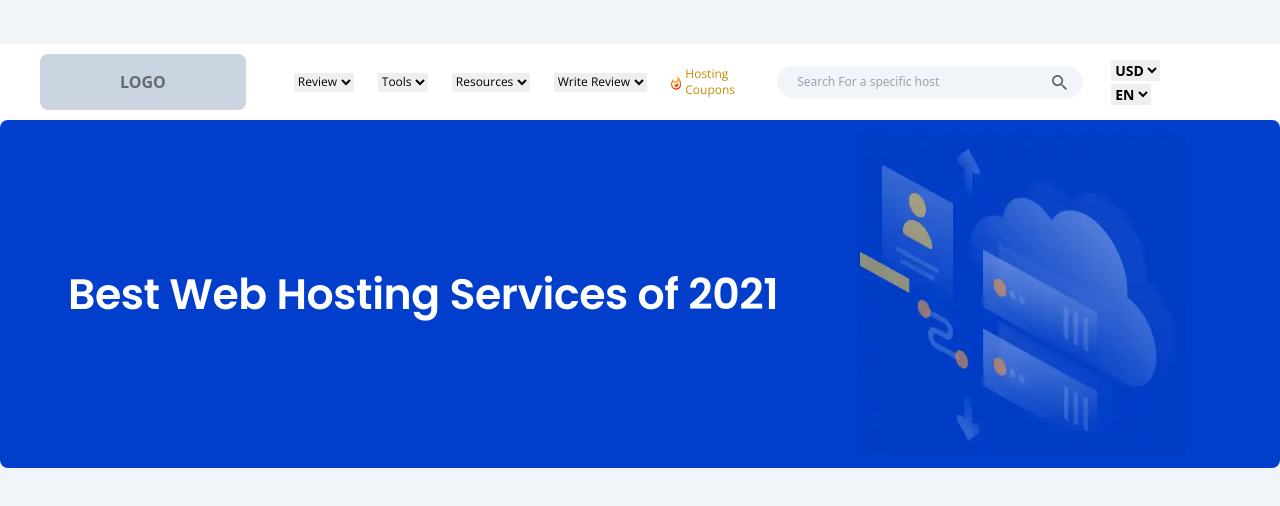
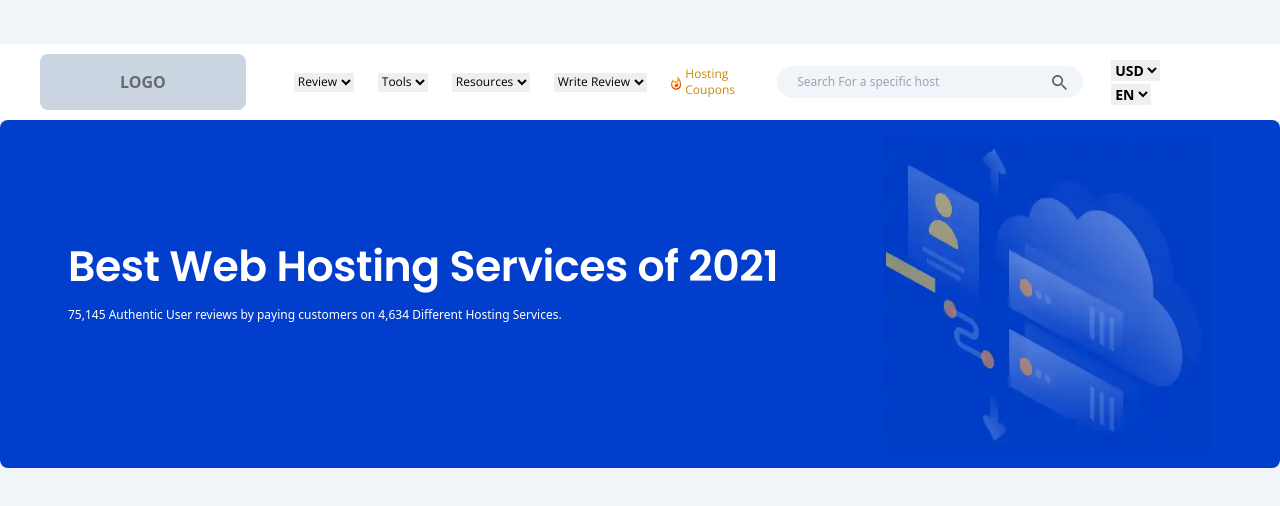
Before and after one commit to ChandeepSharma/hosting-company, a website: page public/index.html in a window 1280 px wide. Drawn offline with nearby package versions, Linux system fonts and the light colour scheme.

Commit message:
banner section completed

```diff
--- a/public/index.html
+++ b/public/index.html
@@ -1,5 +1,6 @@
 <!DOCTYPE html>
 <html lang="en">
+
 <head>
     <!-- title -->
     <title>Hosting Company Compare Website (Community)</title>
@@ -11,6 +12,7 @@
     <!-- tailwind css -->
     <link rel="stylesheet" href="tailwind.css">
 </head>
+
 <body class="bg-slate-100">
     <!-- header -->
     <header class="w-full pt-11">
@@ -18,13 +20,15 @@
             <button class="absolute sm:end-12 end-6 shadow-xl rounded-lg lg:hidden block">
                 <!-- svg -->
                 <svg width="50px" height="35px" viewBox="0 0 24 24" fill="blue" xmlns="http://www.w3.org/2000/svg">
-                <path d="M20 7L4 7" stroke="#1C274C" stroke-width="1.5" stroke-linecap="round"/>
-                <path d="M20 12L4 12" stroke="#1C274C" stroke-width="1.5" stroke-linecap="round"/>
-                <path d="M20 17L4 17" stroke="#1C274C" stroke-width="1.5" stroke-linecap="round"/>
+                    <path d="M20 7L4 7" stroke="#1C274C" stroke-width="1.5" stroke-linecap="round" />
+                    <path d="M20 12L4 12" stroke="#1C274C" stroke-width="1.5" stroke-linecap="round" />
+                    <path d="M20 17L4 17" stroke="#1C274C" stroke-width="1.5" stroke-linecap="round" />
                 </svg>
                 <!--/ svg -->
             </button>
-            <div class="text-[#00000080] font-extrabold uppercase bg-slate-300 w-fit sm:px-20 sm:py-4 px-10 py-2 rounded-lg me-auto lg:me-0">logo</div>
+            <div
+                class="text-[#00000080] font-extrabold uppercase bg-slate-300 w-fit sm:px-20 sm:py-4 px-10 py-2 rounded-lg me-auto lg:me-0">
+                logo</div>
             <div class="w-fit xl:ms-12 lg:ms-2 lg:block hidden">
                 <ul class="capitalize font-open-sans text-xs font-normal xl:gap-x-6 lg:gap-x-3 flex items-center">
                     <li><select name="" id="">
@@ -39,12 +43,16 @@
                     <li><select name="" id="">
                             <option value="">Write Review</option>
                         </select></li>
-                    <li class="flex items-center text-yellow-600"><svg class="me-1" xmlns="http://www.w3.org/2000/svg" width="11" height="15" viewBox="0 0 11 15" fill="none">
-                        <path d="M5.02479 9.12493C4.12206 9.31079 3.5844 9.89491 3.5844 10.7246C3.5844 11.6141 4.32119 12.331 5.2372 12.331C6.59795 12.331 7.69982 11.2291 7.69982 9.86836C7.69982 9.15812 7.60025 8.46115 7.39448 7.79738C6.8701 8.50762 5.93417 8.93907 5.02479 9.12493ZM6.30588 0.834351C6.30588 0.834351 6.79708 2.59336 6.79708 4.02048C6.79708 5.38786 5.90098 6.49637 4.5336 6.49637C3.15958 6.49637 2.12409 5.38786 2.12409 4.02048L2.144 3.78152C0.803171 5.37459 0 7.43894 0 9.6825C0 12.6164 2.37632 14.9927 5.31022 14.9927C8.24411 14.9927 10.6204 12.6164 10.6204 9.6825C10.6204 6.10474 8.90125 2.91197 6.30588 0.834351ZM5.31022 13.6652C3.11312 13.6652 1.32755 11.8796 1.32755 9.6825C1.32755 8.66692 1.52669 7.66462 1.8984 6.74197C2.56882 7.41238 3.49811 7.82393 4.5336 7.82393C6.29925 7.82393 7.68654 6.60921 8.03834 4.88339C8.85479 6.3437 9.29288 7.98323 9.29288 9.6825C9.29288 11.8796 7.50732 13.6652 5.31022 13.6652Z" fill="url(#paint0_linear_59_447)"/>
+                    <li class="flex items-center text-yellow-600"><svg class="me-1" xmlns="http://www.w3.org/2000/svg"
+                            width="11" height="15" viewBox="0 0 11 15" fill="none">
+                            <path
+                                d="M5.02479 9.12493C4.12206 9.31079 3.5844 9.89491 3.5844 10.7246C3.5844 11.6141 4.32119 12.331 5.2372 12.331C6.59795 12.331 7.69982 11.2291 7.69982 9.86836C7.69982 9.15812 7.60025 8.46115 7.39448 7.79738C6.8701 8.50762 5.93417 8.93907 5.02479 9.12493ZM6.30588 0.834351C6.30588 0.834351 6.79708 2.59336 6.79708 4.02048C6.79708 5.38786 5.90098 6.49637 4.5336 6.49637C3.15958 6.49637 2.12409 5.38786 2.12409 4.02048L2.144 3.78152C0.803171 5.37459 0 7.43894 0 9.6825C0 12.6164 2.37632 14.9927 5.31022 14.9927C8.24411 14.9927 10.6204 12.6164 10.6204 9.6825C10.6204 6.10474 8.90125 2.91197 6.30588 0.834351ZM5.31022 13.6652C3.11312 13.6652 1.32755 11.8796 1.32755 9.6825C1.32755 8.66692 1.52669 7.66462 1.8984 6.74197C2.56882 7.41238 3.49811 7.82393 4.5336 7.82393C6.29925 7.82393 7.68654 6.60921 8.03834 4.88339C8.85479 6.3437 9.29288 7.98323 9.29288 9.6825C9.29288 11.8796 7.50732 13.6652 5.31022 13.6652Z"
+                                fill="url(#paint0_linear_59_447)" />
                             <defs>
-                          <linearGradient id="paint0_linear_59_447" x1="-0.796533" y1="-4.38959" x2="5.31022" y2="14.9927" gradientUnits="userSpaceOnUse">
-                            <stop stop-color="#FAFF0D"/>
-                            <stop offset="1" stop-color="#E73700"/>
+                                <linearGradient id="paint0_linear_59_447" x1="-0.796533" y1="-4.38959" x2="5.31022"
+                                    y2="14.9927" gradientUnits="userSpaceOnUse">
+                                    <stop stop-color="#FAFF0D" />
+                                    <stop offset="1" stop-color="#E73700" />
                                 </linearGradient>
                             </defs>
                         </svg>Hosting Coupons</li>
@@ -52,8 +60,12 @@
             </div>
             <div class="items-center ms-auto lg:flex hidden">
                 <div class="w-fit relative flex items-center">
-                    <input class="xl:pe-28 lg:pe-10 text-xs bg-slate-100 rounded-full py-2 ps-5" type="search" name="" id="" placeholder="Search For a specific host"><svg class="absolute end-4" xmlns="http://www.w3.org/2000/svg" width="15" height="15" viewBox="0 0 15 15" fill="none">
-                        <path d="M10.7204 9.43396H10.0429L9.80274 9.2024C10.6432 8.2247 11.1492 6.9554 11.1492 5.57461C11.1492 2.49571 8.65352 0 5.57461 0C2.49571 0 0 2.49571 0 5.57461C0 8.65352 2.49571 11.1492 5.57461 11.1492C6.9554 11.1492 8.2247 10.6432 9.2024 9.80274L9.43396 10.0429V10.7204L13.7221 15L15 13.7221L10.7204 9.43396ZM5.57461 9.43396C3.43911 9.43396 1.71527 7.71012 1.71527 5.57461C1.71527 3.43911 3.43911 1.71527 5.57461 1.71527C7.71012 1.71527 9.43396 3.43911 9.43396 5.57461C9.43396 7.71012 7.71012 9.43396 5.57461 9.43396Z" fill="black" fill-opacity="0.6"/>
+                    <input class="xl:pe-28 lg:pe-10 text-xs bg-slate-100 rounded-full py-2 ps-5" type="search" name=""
+                        id="" placeholder="Search For a specific host"><svg class="absolute end-4"
+                        xmlns="http://www.w3.org/2000/svg" width="15" height="15" viewBox="0 0 15 15" fill="none">
+                        <path
+                            d="M10.7204 9.43396H10.0429L9.80274 9.2024C10.6432 8.2247 11.1492 6.9554 11.1492 5.57461C11.1492 2.49571 8.65352 0 5.57461 0C2.49571 0 0 2.49571 0 5.57461C0 8.65352 2.49571 11.1492 5.57461 11.1492C6.9554 11.1492 8.2247 10.6432 9.2024 9.80274L9.43396 10.0429V10.7204L13.7221 15L15 13.7221L10.7204 9.43396ZM5.57461 9.43396C3.43911 9.43396 1.71527 7.71012 1.71527 5.57461C1.71527 3.43911 3.43911 1.71527 5.57461 1.71527C7.71012 1.71527 9.43396 3.43911 9.43396 5.57461C9.43396 7.71012 7.71012 9.43396 5.57461 9.43396Z"
+                            fill="black" fill-opacity="0.6" />
                     </svg>
                 </div>
                 <div class="xl:ms-7 lg:ms-3">
@@ -69,15 +81,26 @@
     </header>
     <!--/ header -->
 
+    <!-- main -->
+    <main class="container mx-auto">
         <!-- banner -->
-    <section class="container mx-auto bg-primary grid lg:grid-cols-12 items-center text-center lg:text-start lg:px-17 px-2 py-3.5 rounded-lg">
-        <div class="lg:col-span-8 col-span-6">
+        <section
+            class="bg-primary grid lg:grid-cols-12 items-center text-center lg:text-start lg:px-17 px-2 py-3.5 rounded-lg">
+            <div class="lg:col-span-8 col-span-6 order-2 lg:order-1">
                 <h1>Best Web Hosting Services of 2021</h1>
+                <p class="text-xs text-white py-5">75,145 Authentic User reviews by paying customers on 4,634 Different Hosting Services.</p>
             </div>
-        <div class="lg:col-span-4 col-span-6 mx-auto">
-            <img class="h-80 lg:ms-auto" src="../images/banner-svg.webp" alt="">
+            <div class="lg:col-span-4 col-span-6 lg:ms-auto order-1 lg:order-2">
+                <img class="h-80 mx-auto" src="../images/banner-svg.webp" alt="">
             </div>
         </section>
         <!--/ banner -->
+
+        <!-- fastcomet cards -->
+        <section></section>
+        <!--/ fastcomet cards -->
+    </main>
+    <!--/ main -->
 </body>
+
 </html>
```
Also changed, not shown: public/tailwind.css. Lines whose indentation alone changed are shown as unchanged.
